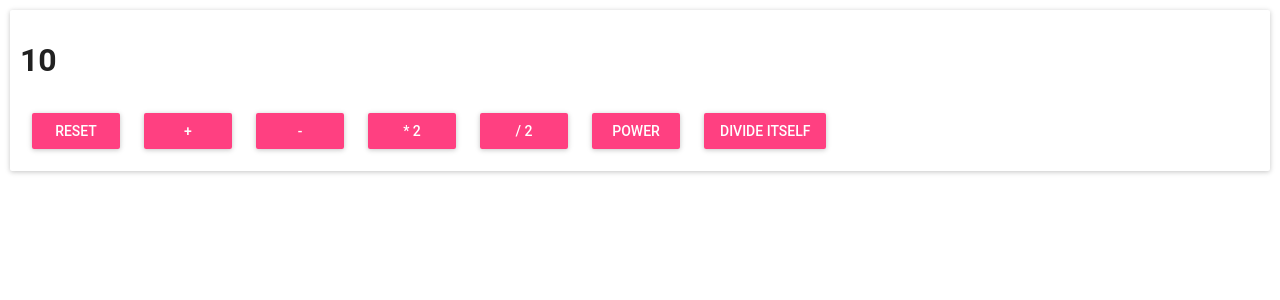
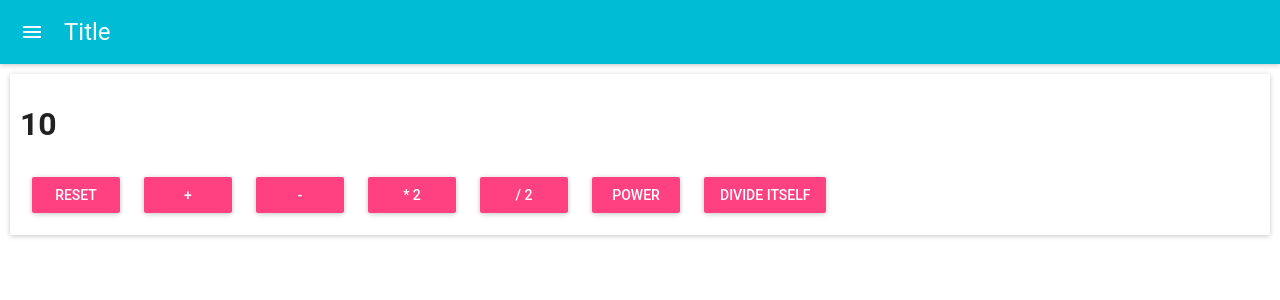
Before and after one commit to MarcinGal/react-3day, a React (Create React App) app: page / in a window 1280 px wide. Shown: the top 300 px of the page. Built offline with nearby package versions, Linux system fonts and the light colour scheme.

Commit message:
app Bar added

```diff
--- a/src/App.js
+++ b/src/App.js
@@ -2,14 +2,18 @@
 
 import Paper from './components/Paper'
 import Counter from './Counter'
+import Navigation from './Navigation/Navigation'
 
 
 const App = (props) => (
-  <Paper>
-    <Counter
-      startNumber={10}
-    />
-  </Paper>
+  <div>
+    <Navigation />
+    <Paper>
+      <Counter
+        startNumber={10}
+      />
+    </Paper>
+  </div>
 )
 
 export default App;
--- /dev/null
+++ b/src/Navigation/Navigation.js
@@ -0,0 +1,14 @@
+import React from 'react'
+
+import AppBar from 'material-ui/AppBar';
+
+const Navigation = (props) => (
+    <div>
+        <AppBar
+            title="Title"
+            iconClassNameRight="muidocs-icon-navigation-expand-more"
+        />
+    </div>
+)
+
+export default Navigation
```
Also changed, not shown: src/Counter.js (line endings or trailing spaces).
